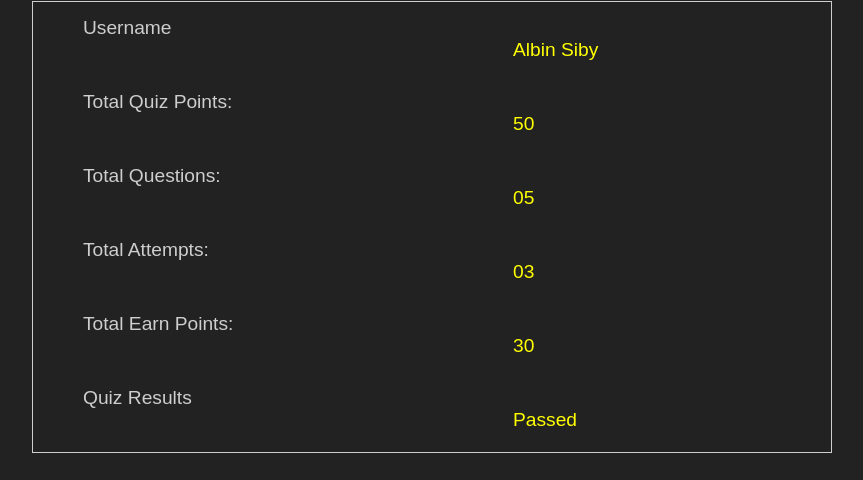
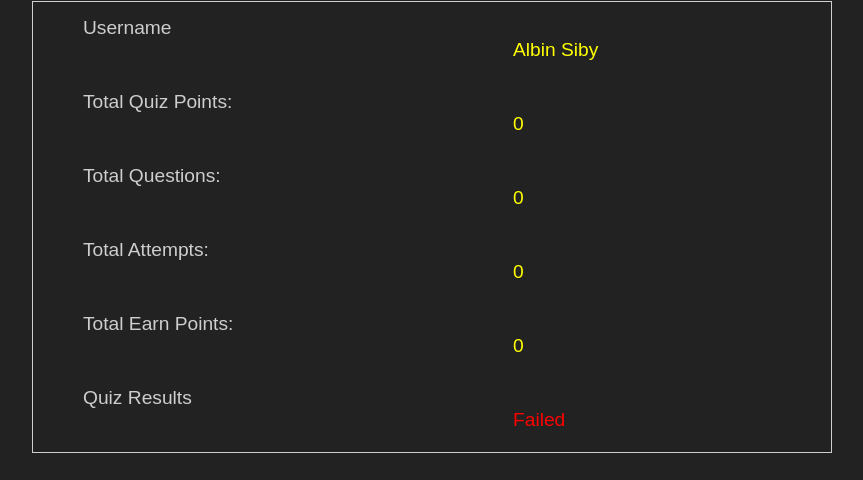
Before and after one commit to Albin-Siby/mern_quizApp, a React (Create React App) app in the folder client/: page /results in a window 1280 px wide. Shown: the part 179-659 px from the top of the page, without its empty margins (208-1071 px from the left). Built offline with nearby package versions, Linux system fonts and the light colour scheme.

Commit message:
display quiz results instead of dummy data

```diff
--- a/client/src/components/Quiz.js
+++ b/client/src/components/Quiz.js
@@ -15,9 +15,9 @@ function Quiz() {
     const { queue, trace } = useSelector(state => state.questions)
     const dispatch = useDispatch()
 
-    useEffect(() => {
-        console.log(state.result.result)
-    })
+    // useEffect(() => {
+    //     console.log(state.result.result)
+    // })
 
     function onPrevHandle() {
         //console.log("Prev btn is clicked")
@@ -29,7 +29,7 @@ function Quiz() {
 
     function onNextHandle() {
         //console.log("Next btn is clicked")
-        if(trace < queue.length - 1) {
+        if(trace < queue.length) {
 
             dispatch(moveNextQuestion())
 
@@ -39,6 +39,8 @@ function Quiz() {
 
         }
 
+        setCheck(undefined)
+
     }
 
     function onChecked(check) {
@@ -46,7 +48,7 @@ function Quiz() {
         setCheck(check)
     }
 
-    if(result.length && result.length >= queue.length - 1) {
+    if(result.length && result.length >= queue.length) {
         return <Navigate to={'/results'} replace="true" ></Navigate>
     }
 
--- a/client/src/components/Result.js
+++ b/client/src/components/Result.js
@@ -1,8 +1,9 @@
-import React from 'react'
+import React, { useEffect } from 'react'
 import '../styles/Results.css'
 import { Link } from 'react-router-dom'
 import Resulttable from './Resulttable'
-import { useDispatch } from 'react-redux'
+import { useDispatch, useSelector } from 'react-redux'
+import { attempts_Number, earnPoints_Number, flagResult } from '../helper/helper'
 
 import { resetResultAction } from '../redux/result_reducer'
 import { resetAllActions } from '../redux/question_reducer'
@@ -10,6 +11,17 @@ import { resetAllActions } from '../redux/question_reducer'
 function Result() {
 
   const dispatch = useDispatch()
+
+  const { questions: { queue, answers }, result: { result, userId }} = useSelector(state => state)
+
+  useEffect(() => {
+    console.log(result)
+  })
+
+  const totalPoints = queue.length * 10
+  const attempts = attempts_Number(result)
+  const earnPoints = earnPoints_Number(result, answers, 10)
+  const flag = flagResult(totalPoints,earnPoints)
 
   function onRestart() {
     dispatch(resetAllActions())
@@ -30,31 +42,31 @@ function Result() {
         <div className="flex">
           <span className='head'>Total Quiz Points:</span>
           <div className="bold">
-            <span>50</span>
+            <span>{totalPoints || 0}</span>
           </div>
         </div>
         <div className="flex">
           <span className='head'>Total Questions:</span>
           <div className="bold">
-            <span>05</span>
+            <span>{queue.length || 0}</span>
           </div>
         </div>
         <div className="flex">
           <span className='head'>Total Attempts:</span>
           <div className="bold">
-            <span>03</span>
+            <span>{attempts || 0}</span>
           </div>
         </div>
         <div className="flex">
           <span className='head'>Total Earn Points:</span>
           <div className="bold">
-            <span>30</span>
+            <span>{earnPoints || 0}</span>
           </div>
         </div>
         <div className="flex">
           <span className='head'>Quiz Results</span>
           <div className="bold">
-            <span>Passed</span>
+            <span style={{color : `${flag ? "#2aff95" : "red"}`}}>{ flag ? "Passed" : "Failed"}</span>
           </div>
         </div>
       </div>
--- a/client/src/database/Data.js
+++ b/client/src/database/Data.js
@@ -45,3 +45,5 @@ export default [
         ]
     }
 ];
+
+export const answers = [0, 1, 2, 1, 0];
--- /dev/null
+++ b/client/src/helper/helper.js
@@ -0,0 +1,14 @@
+
+export function attempts_Number(result) {
+    return result.filter(r => r !== undefined).length;
+}
+
+export function earnPoints_Number(result, answers, point) {
+    return result.map((element, i) => answers[i] === element)  //return boolean value array
+    .filter(i => i).map(i => point)                               //return 10 instead of true value in array
+    .reduce((prev,current) => prev + current, 0);              // return the sum of values of array
+}
+
+export function flagResult(totalPoints,earnPoints) {
+    return (totalPoints * 50 / 100) < earnPoints  //earn points less than 50%
+}
--- a/client/src/hooks/FetchQuestion.js
+++ b/client/src/hooks/FetchQuestion.js
@@ -1,6 +1,6 @@
 import { useEffect, useState } from "react"
 import { useDispatch } from "react-redux"
-import Data from "../database/Data"
+import Data, { answers } from "../database/Data"
 import * as Action from "../redux/question_reducer"
 
 export const useFetchQuestion = () => {
@@ -16,9 +16,9 @@ export const useFetchQuestion = () => {
 
                 if(question.length > 0) {
                     setGetData(prev => ({...prev, isLoading : false}))
-                    setGetData(prev => ({...prev, apiData : question}))
+                    setGetData(prev => ({...prev, apiData : {question, answers}}))
 
-                    dispatch(Action.startExamAction(question))
+                    dispatch(Action.startExamAction({question, answers}))
                 } else {
                     throw new Error("No Question Available")
                 }
--- a/client/src/redux/question_reducer.js
+++ b/client/src/redux/question_reducer.js
@@ -10,9 +10,11 @@ export const questionReducer = createSlice({
     },
     reducers: {
         startExamAction : (state, action) => {
+            const { question, answers } = action.payload
             return {
                 ...state,
-                queue: action.payload
+                queue: question,
+                answers: answers
             }
         },
         moveNextAction : (state) => {
--- a/client/src/styles/App.css
+++ b/client/src/styles/App.css
@@ -2,7 +2,7 @@
     font-family: "Poppins", sans-serif;
 }
 body, html {
-    height: 900px;
+    height: 100%;
     background: #222222;
 }
 
```
Also changed, not shown: client/src/styles/Results.css (+0 -61 lines).
